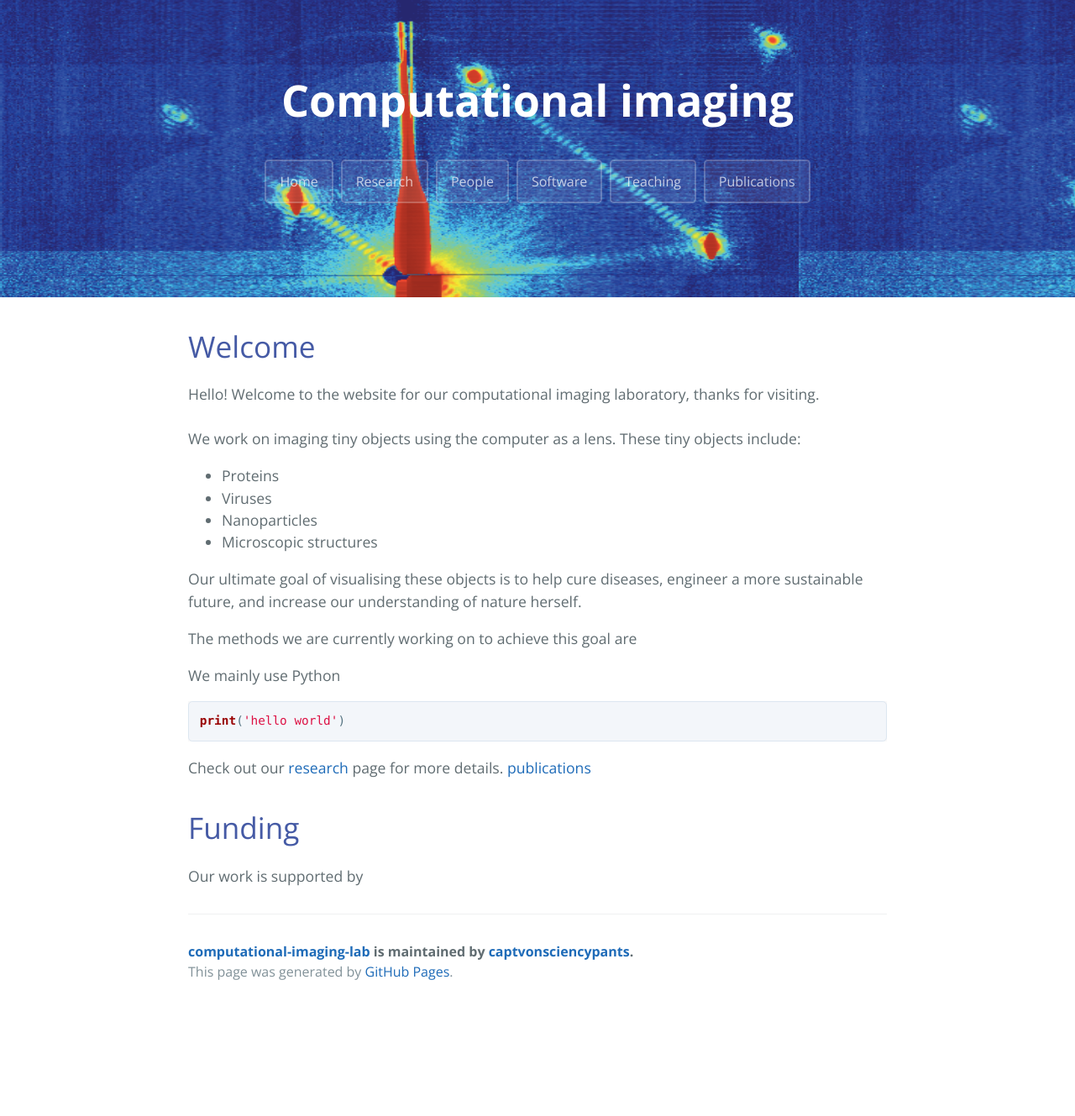
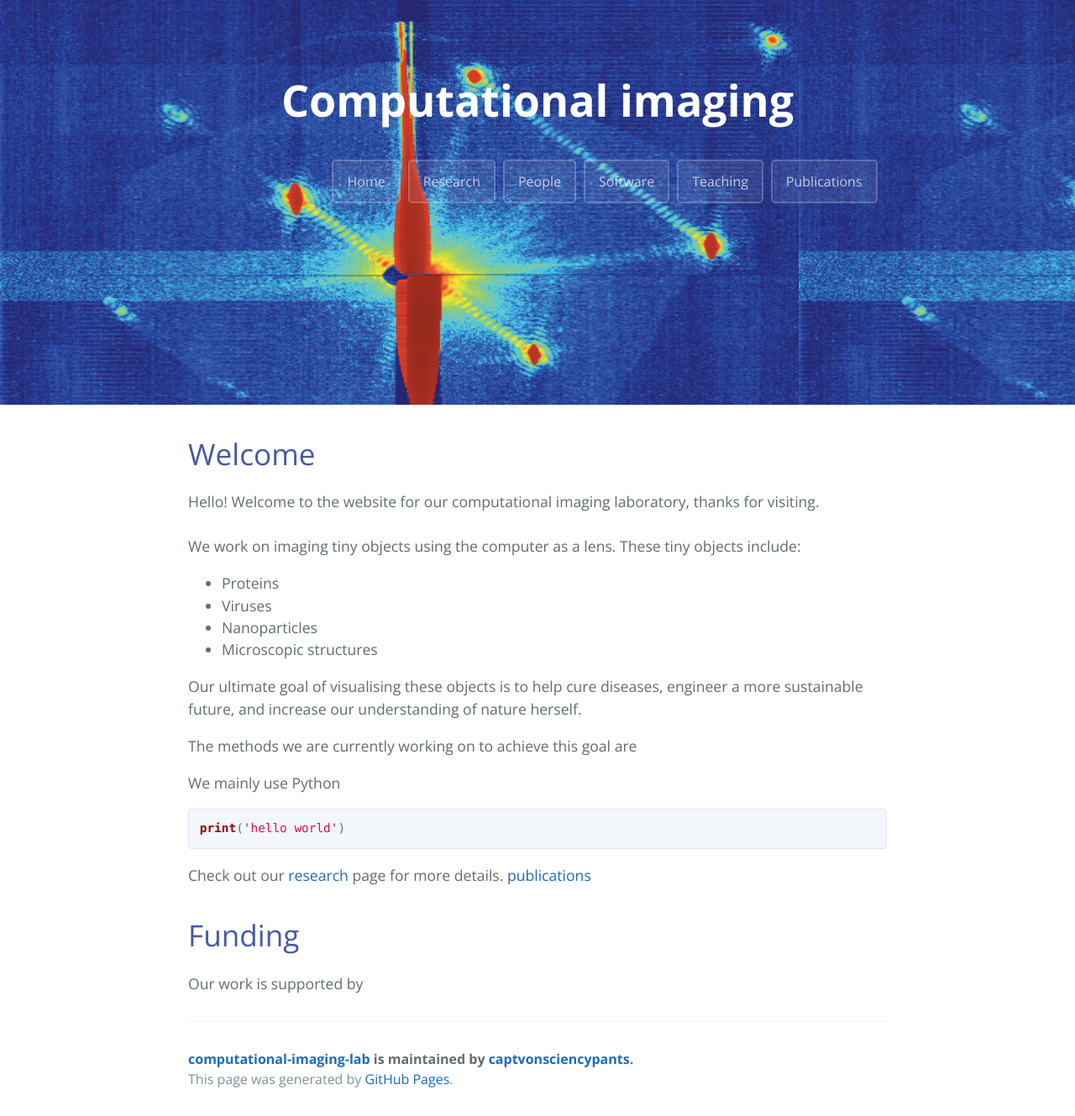
Before and after one commit to captvonsciencypants/computational-imaging-lab, a Jekyll site: the page built from index.md, in a window 1280 px wide. Shown: the whole page at 84% size. Built offline with Jekyll 4.4.1, drawn with Linux system fonts in a browser that asks for light colours; our own code applies the rules of GitHub Pages for plain Markdown files; the repository's description, which GitHub fills in, is left out; before the commit the page ends 1201 px from its top, so only the background shows below that.

Commit message:
Update jekyll-theme-cayman.scss

```diff
--- a/_sass/jekyll-theme-cayman.scss
+++ b/_sass/jekyll-theme-cayman.scss
@@ -63,7 +63,8 @@ a {
 
 .btn {
   display: inline-block; /* inline-block */
-  margin-bottom: 2rem; // 1rem
+  margin-bottom: 10rem; // 1rem
+  margin-left: 10rem; // Didn't exist
   color: rgba(255, 255, 255, 0.7);
   background-color: rgba(255, 255, 255, 0.08);
   border-color: rgba(255, 255, 255, 0.2);
```
